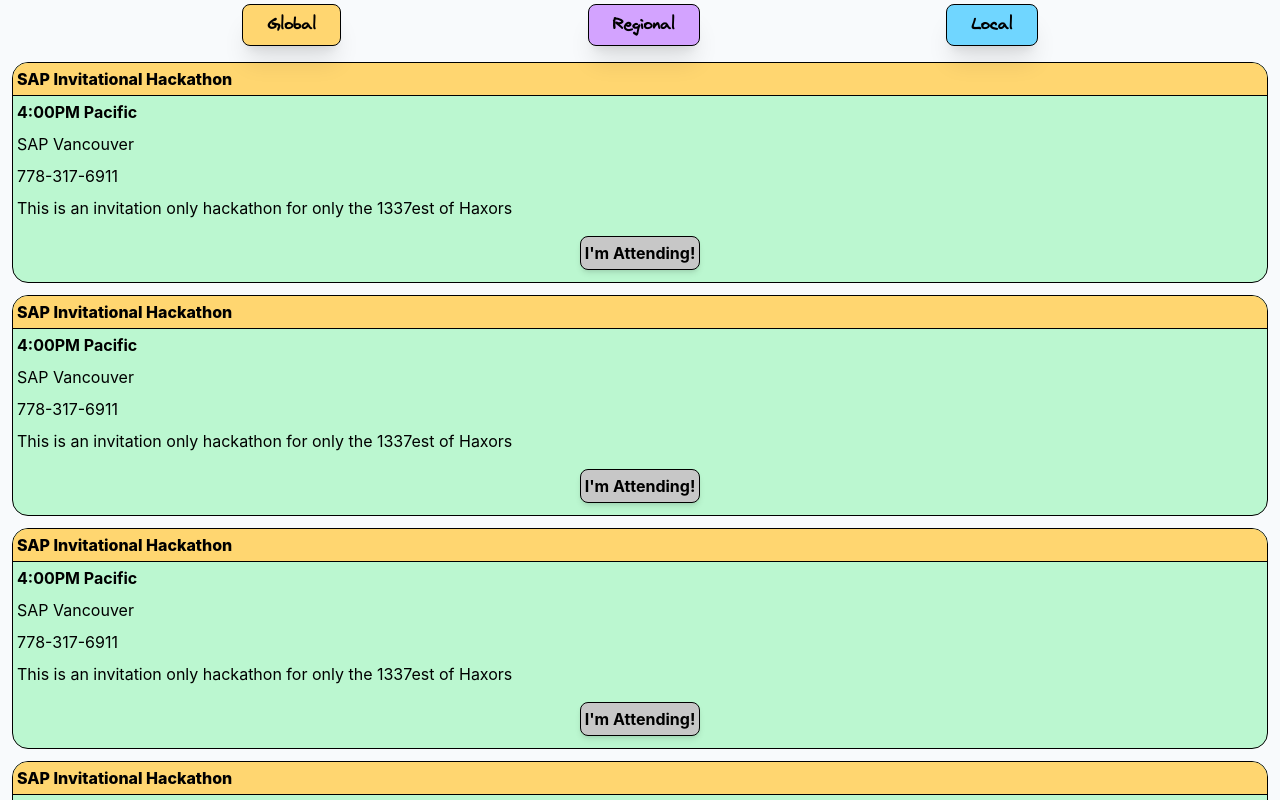
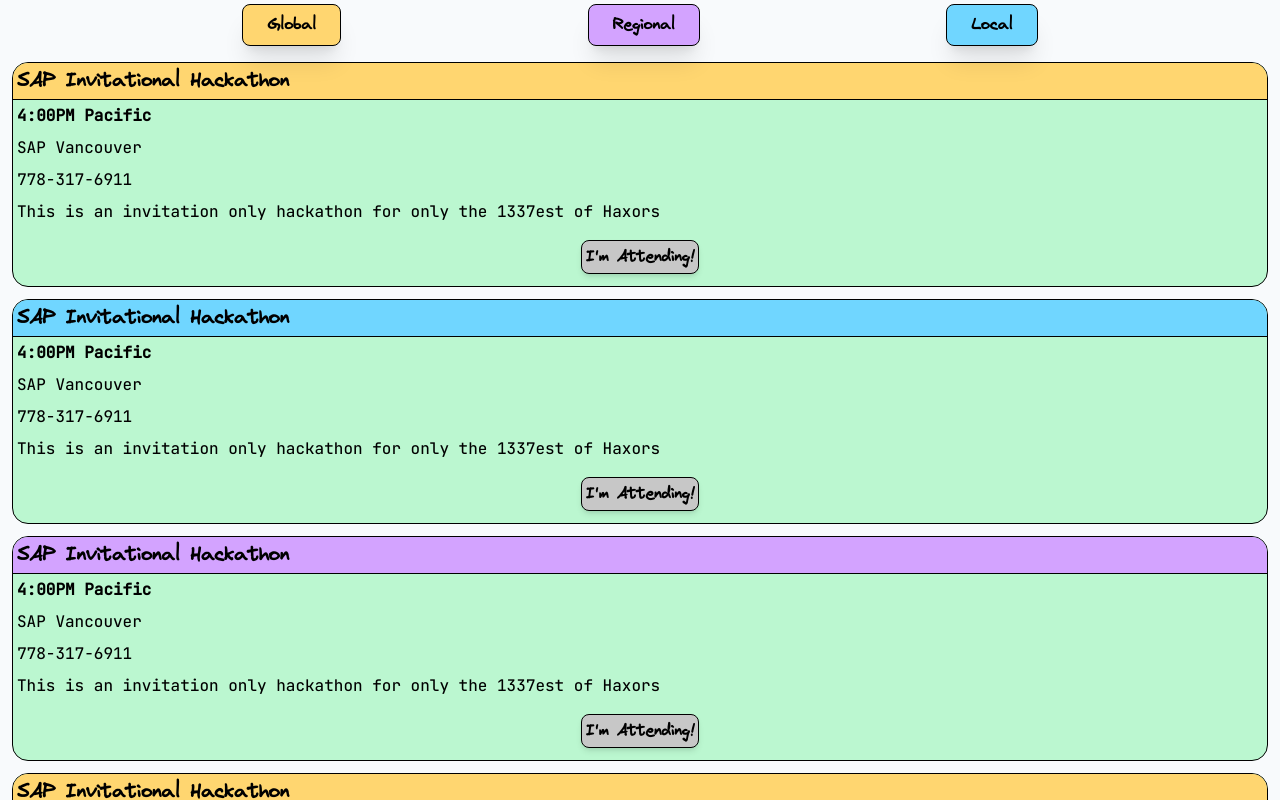
Before and after one commit to Nosewall/Waddle, a Next.js app in the folder src/: page /eventsPage in a window 1280 px wide. Shown: the top 800 px of the page. Built offline with nearby package versions, Linux system fonts and the light colour scheme.

Commit message:
Added new business font. Began process to filter the events list

```diff
--- a/src/components/events/eventCard.tsx
+++ b/src/components/events/eventCard.tsx
@@ -74,13 +74,13 @@
     return (
         <div className={"overflow-hidden bg-green-200 rounded-2xl border-black border-[1px] m-3 text-black bg-amber-50 " }>
             <div id={styles.dynamicColor}></div>
-            <h1 className={" font-extrabold border-black bottomLine p-1 " + "bg-" + color + ""}>{props.title}</h1>
-            <h2 className={"font-bold p-1"}>{props.time}</h2>
-            <h2 className={"p-1"}>{props.location}</h2>
-            <h3 className={"p-1"}>{props.contactInfo}</h3>
-            <h4 className={"p-1"}>{props.body}</h4>
+            <h1 className={"font-extrabold text-xl font-fun border-black bottomLine p-1 " + "bg-" + color + ""}>{props.title}</h1>
+            <h2 className={"font-bold font-business p-1"}>{props.time}</h2>
+            <h2 className={"p-1 font-business"}>{props.location}</h2>
+            <h3 className={"p-1 font-business"}>{props.contactInfo}</h3>
+            <h4 className={"p-1 font-business"}>{props.body}</h4>
             <div className={"flex justify-center"}>
-                <button className={"p-1 m-3 hover:transition-5s eventConfirmationButton " +
+                <button className={"p-1 m-3 font-fun hover:transition-5s eventConfirmationButton " +
                     " shadow-md border-[1px] border-black font-bold shadow-med transition-duration: 150ms;" +
                     " bg-" + attendanceColor[0] + " hover:bg-" + attendanceColor[1] +
                     " rounded-lg"} onClick={switchAttendance}>{attending[0]}</button>
--- a/src/pages/eventsPage.tsx
+++ b/src/pages/eventsPage.tsx
@@ -12,29 +12,76 @@
     usersAttending: []
 }
 
+let testLocalData = {
+    scope: "Local",
+    location: "SAP Vancouver",
+    time: "4:00PM Pacific",
+    title: "SAP Invitational Hackathon",
+    body: "This is an invitation only hackathon for only the 1337est of Haxors",
+    contactInfo: "778-317-6911",
+    //TODO Add image Field
+    usersAttending: []
+}
+
+let testRegionalData = {
+    scope: "Regional",
+    location: "SAP Vancouver",
+    time: "4:00PM Pacific",
+    title: "SAP Invitational Hackathon",
+    body: "This is an invitation only hackathon for only the 1337est of Haxors",
+    contactInfo: "778-317-6911",
+    //TODO Add image Field
+    usersAttending: []
+}
+
 function eventsPage(props){
+
+    let pageLoaded = false
 
     //The state for the list of events
     const [events, setEvents] = useState([])
+    const [allevents, setAllEvents] = useState([])
 
-    //Grabs all events. For now we'll just set this to my default event
-    const fetchEvents = async () => {
+
+    const fetchAllEvents = async () => {
         //TODO Actually grab this data from the DB
-        const data = [testEventData, testEventData, testEventData, testEventData, testEventData, testEventData, testEventData, testEventData, testEventData, testEventData, ]
+        const data = [testEventData, testLocalData, testRegionalData, testEventData, testEventData, testEventData, testEventData, testEventData, testEventData, testEventData, ]
         setEvents(data)
+        setAllEvents(data)
     }
 
+    function filterList(newFilter){
+        let newEventsList = []
+        switch (newFilter){
+            case "Global":
+                for(let i = 0; i < allevents.length; i++){
+                    if(allevents[i].scope == "global"){
+
+                    }
+                }
+            case "Regional":
+                break
+            case "Local":
+                break
+        }
+    }
+
+
+
     useEffect(() => {
-        fetchEvents().then()
+        if(!pageLoaded){
+            pageLoaded = true
+            fetchAllEvents()
+        }
     }, [])
 
     return (
 
-        <div className="eventsPage bg-slate-50 font-sans">
-            <div className="font-fun font-bold regionButtons flex justify-evenly w-100 min-h-full">
+        <div className="eventsPage bg-slate-50">
+            <div className="font-fun font-extrabold regionButtons flex justify-evenly w-100 min-h-full">
                 <button className={"scopeFilterButtons bg-pastelOrange hover:bg-darkOrange"}>Global</button>
                 <button className={"scopeFilterButtons bg-pastelPurple hover:bg-boldPurple"}>Regional</button>
-                <button className={"scopeFilterButtons bg-pastelBlue hover:bg-boldBlue"}>Local</button>
+                <button className={"scopeFilterButtons bg-pastelBlue hover:bg-boldBlue"} onClick={filterList("Global")}>Local</button>
             </div>
             <div>
                 {events.map(event => (
--- a/src/styles/globals.css
+++ b/src/styles/globals.css
@@ -5,6 +5,10 @@
 @font-face {
   font-family: "virgil";
   src: url("../public/fonts/Virgil.woff2");
+}
+@font-face {
+  font-family: "jetbrains";
+  src: url("../public/fonts/JetBrains.woff2");
 }
 
 html,
--- a/src/tailwind.config.js
+++ b/src/tailwind.config.js
@@ -4,7 +4,7 @@
   theme: {
     fontFamily: {
       'fun': ['virgil'],
-      'business': ['virgil']
+      'business': ['JetBrains']
     },
     extend: {
       colors: {
```
Also changed, not shown: src/public/fonts/JetBrains.woff2 (added).
